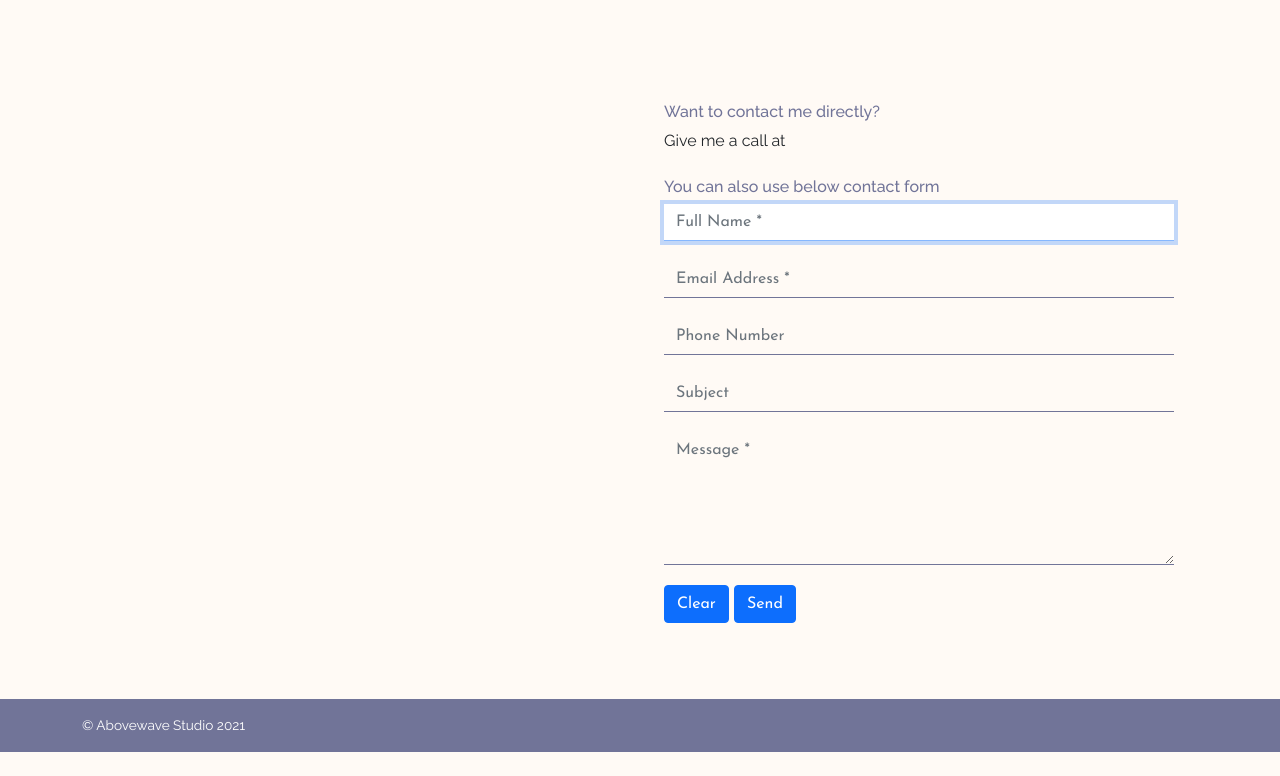
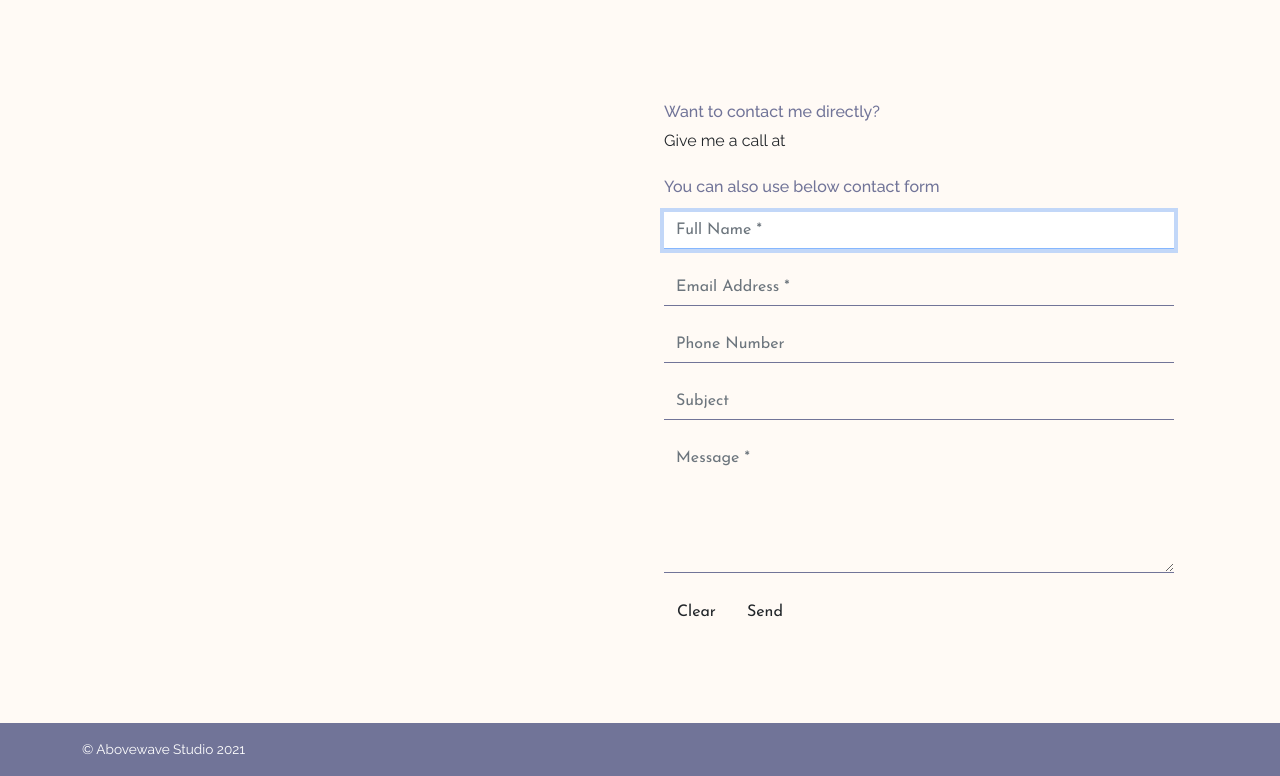
Before and after one commit to KarolSliwka/Esteticanails, a Django app: page /contact/ in a window 1280 px wide. Shown: the part 214-990 px from the top of the page. Before the commit the page ends 966 px from the top, so only its background shows below. Run offline with Django 3.2, Linux system fonts and the light colour scheme; data that the repository does not hold is empty; parts of the project's set-up code (start-up, migrations or seed data) failed here and were passed over.

Commit message:
Contact form buttons classes updated

```diff
--- a/contact/templates/contact/form.html
+++ b/contact/templates/contact/form.html
@@ -1,5 +1,5 @@
 <!-- FORM container -->
-<form method="POST">
+<form method="POST" class="my-3">
     {% csrf_token %}
     <!-- Contact Form as Crispy -->
     {{ contact_form.name | as_crispy_field }}
@@ -9,7 +9,7 @@
     {{ contact_form.message | as_crispy_field }}
     <!-- Form buttons -->
     <div class="col-xs-12 col-sm-12 col-md-12 col-lg-12 col-xl-12 buttons">
-        <button type="reset" class="btn btn-primary btn-clear">Clear</button>
-        <button type="submit" class="btn btn-primary btn-send">Send</button>
+        <button type="reset" class="btn btn-clear">Clear</button>
+        <button type="submit" class="btn btn-send ml-4">Send</button>
     </div>
 </form>
```
